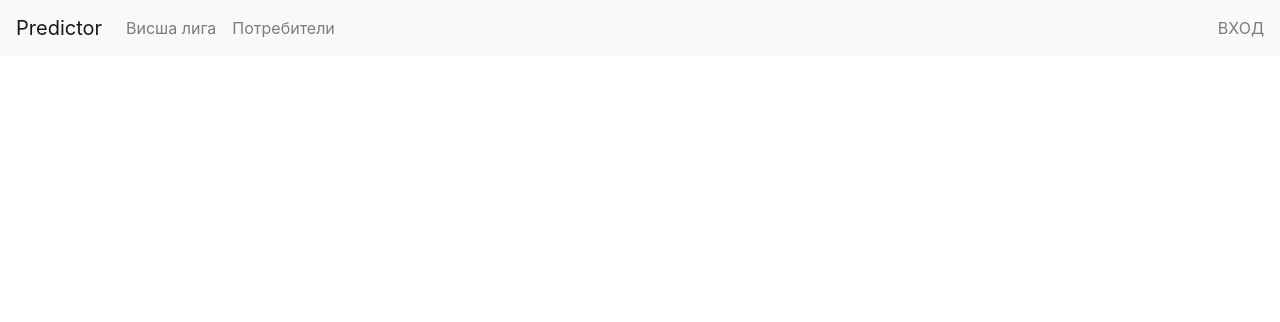
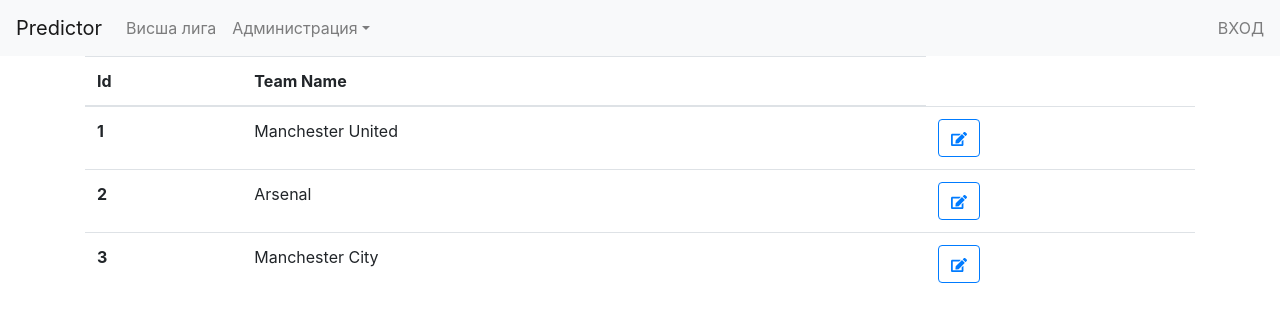
Before and after one commit to AleksandarSt/PredictorApp, a React (Create React App) app in the folder predictor-app/: page /teams in a window 1280 px wide. Shown: the top 322 px of the page. Built offline with nearby package versions, Linux system fonts and the light colour scheme.

Commit message:
Added Teams List and Refactoring

```diff
--- a/predictor-app/src/Routes.js
+++ b/predictor-app/src/Routes.js
@@ -1,14 +1,16 @@
-import React from 'react';
-import { Route, Switch, withRouter } from 'react-router-dom';
+import React from "react";
+import { Route, Switch, withRouter } from "react-router-dom";
 
-import Users from "./components/users/Users";
+import Users from "./components/Users/Users";
+import Teams from "./components/Teams/Teams";
 
 const Routes = () => {
-    console.log('routers')
+  console.log("routers");
   return (
     <Switch>
       <Route path="/premier-league" />
-      <Route path="/users"  component={Users}/>
+      <Route path="/teams" component={Teams} />
+      <Route path="/users" component={Users} />
       <Route path="/" />
     </Switch>
   );
--- /dev/null
+++ b/predictor-app/src/components/Menu/Menu.js
@@ -0,0 +1,58 @@
+import React, { useState } from "react";
+import {
+  Collapse,
+  Navbar,
+  NavbarToggler,
+  NavbarBrand,
+  Nav,
+  NavItem,
+  NavLink,
+  UncontrolledDropdown,
+  DropdownToggle,
+  DropdownMenu,
+  DropdownItem,
+  NavbarText
+} from "reactstrap";
+
+const Menu = props => {
+  const [isOpen, setIsOpen] = useState(false);
+
+  const toggle = () => setIsOpen(!isOpen);
+  console.log("menu");
+  return (
+    <div>
+      <Navbar color="light" light expand="md">
+        <NavbarBrand href="/">Predictor</NavbarBrand>
+        <NavbarToggler onClick={toggle} />
+        <Collapse isOpen={isOpen} navbar>
+          <Nav className="mr-auto" navbar>
+            <NavItem>
+              <NavLink href="/premier-league">Висша лига</NavLink>
+            </NavItem>
+            <UncontrolledDropdown nav inNavbar>
+              <DropdownToggle nav caret>
+                Администрация
+              </DropdownToggle>
+              <DropdownMenu right>
+                <DropdownItem>
+                  <NavItem>
+                    <NavLink href="/users">Потребители</NavLink>
+                  </NavItem>
+                </DropdownItem>
+                <DropdownItem>
+                  <NavItem>
+                    <NavLink href="/teams">Отбори</NavLink>
+                  </NavItem>
+                </DropdownItem>
+              </DropdownMenu>
+            </UncontrolledDropdown>
+            {/*  */}
+          </Nav>
+          <NavbarText>ВХОД</NavbarText>
+        </Collapse>
+      </Navbar>
+    </div>
+  );
+};
+
+export default Menu;
--- /dev/null
+++ b/predictor-app/src/components/Teams/Teams.js
@@ -0,0 +1,74 @@
+import React, { Component } from "react";
+import {
+  Table,
+  Button,
+  Tooltip,
+  Modal,
+  ModalHeader,
+  ModalBody,
+  Form,
+  ModalFooter
+} from "reactstrap";
+import { FaEdit } from "react-icons/fa";
+
+class Teams extends Component {
+  render() {
+    const teams = [
+      {
+        id: 1,
+        teamName: "Manchester United"
+      },
+      {
+        id: 2,
+        teamName: "Arsenal"
+      },
+      {
+        id: 3,
+        teamName: "Manchester City"
+      }
+    ];
+
+    let tableRows = teams.map(team => {
+      return (
+        <tr key={team.id}>
+          <th scope="row">{team.id}</th>
+          <td>{team.teamName}</td>
+          <td>
+            <Button
+              id={"edit_" + team.id}
+              outline
+              color="primary"
+              //onClick={toggle} //.bind(this, user)}
+            >
+              <FaEdit />
+            </Button>
+            {/* <Tooltip
+              placement="top"
+              isOpen={tooltipOpen}
+              toggle={toggle}
+              target={"edit_" + user.id}
+            >
+              Редактирай {user.firstName} {user.lastName}
+            </Tooltip> */}
+          </td>
+        </tr>
+      );
+    });
+
+    return (
+      <>
+        <Table>
+          <thead>
+            <tr>
+              <th>Id</th>
+              <th>Team Name</th>
+            </tr>
+          </thead>
+          <tbody>{tableRows}</tbody>
+        </Table>{" "}
+      </>
+    );
+  }
+}
+
+export default Teams;
--- a/predictor-app/src/components/users/Users.js
+++ b/predictor-app/src/components/Users/Users.js
@@ -6,12 +6,17 @@
   Modal,
   ModalHeader,
   ModalBody,
-  Form
+  Form,
+  ModalFooter
 } from "reactstrap";
 import { FaUserEdit } from "react-icons/fa";
 
 const Users = props => {
   const [hasError, setErrors] = useState(false);
+
+  const [modal, setModal] = useState(false);
+
+  const toggle = () => setModal(!modal);
   //const [users, setUsers] = useState([]);
 
   /* async function fetchData() {
@@ -25,48 +30,6 @@
   useEffect(() => {
     fetchData();
   }, []); */
-
-  const [tooltipOpen, setTooltipOpen] = useState(false);
-  const [openAddModal, setOpenAddModal] = useState(false);
-  const [openEditModal, setOpenEditModal] = useState(false);
-  const [initialized, setInitialized] = useState(false);
-  const [selectedContact, setSelectedContact] = useState({});
-  //const [contacts, setContacts] = useState([]);
-
-  const openModal = () => {
-    setOpenAddModal(true);
-  };
-  const closeModal = () => {
-    setOpenAddModal(false);
-    setOpenEditModal(false);
-    getData();
-  };
-  const cancelAddModal = () => {
-    setOpenAddModal(false);
-  };
-  const editContact = contact => {
-    setSelectedContact(contact);
-    setOpenEditModal(true);
-  };
-  const cancelEditModal = () => {
-    setOpenEditModal(false);
-  };
-  const getData = async () => {
-    /* const response = await getContacts();
-    setContacts(response.data);
-    setInitialized(true); */
-  };
-  /* const deleteSelectedContact = async id => {
-    await deleteContact(id);
-    getData();
-  }; */
-  useEffect(() => {
-    if (!initialized) {
-      getData();
-    }
-  });
-
-  //const toggle = () => setTooltipOpen(!tooltipOpen);
 
   const users = [
     {
@@ -83,28 +46,31 @@
     }
   ];
 
-  let addModal = (
+  /* let addModal = (
     <Modal isOpen={openAddModal}>
       <ModalHeader>Add User</ModalHeader>
       <ModalBody>
         <div>add</div>
       </ModalBody>
     </Modal>
-  );
+  ); */
 
-  let editModal = (
-    <Modal isOpen={openEditModal}>
-      <ModalHeader>Edit User</ModalHeader>
+  /* let editModal = user => (
+    <Modal isOpen={modal} toggle={toggle}>
+      <ModalHeader toggle={toggle}>Edit User</ModalHeader>
       <ModalBody>
-      <Form
-            edit={true}
-            onSave={closeModal.bind(this)}
-            contact={selectedContact}
-            onCancelEdit={cancelEditModal}
-          />
+        <div>{user.firstName}</div>
       </ModalBody>
+      <ModalFooter>
+        <Button color="primary" onClick={toggle}>
+          Do Something
+        </Button>{" "}
+        <Button color="secondary" onClick={toggle}>
+          Cancel
+        </Button>
+      </ModalFooter>
     </Modal>
-  );
+  ); */
 
   let tableRows = users.map(user => {
     return (
@@ -113,11 +79,12 @@
         <td>{user.firstName}</td>
         <td>{user.lastName}</td>
         <td>{user.email}</td>
+        <td>
           <Button
             id={"edit_" + user.id}
             outline
             color="primary"
-          onClick={editContact.bind(this, user)}
+            onClick={toggle} //.bind(this, user)}
           >
             <FaUserEdit />
           </Button>
@@ -129,14 +96,15 @@
         >
           Редактирай {user.firstName} {user.lastName}
         </Tooltip> */}
+        </td>
       </tr>
     );
   });
 
   return (
     <>
-      {addModal}
-      {editModal}
+      {/* {addModal} */}
+      {/* editModal */}
       <Table>
         <thead>
           <tr>
--- a/predictor-app/src/components/menu/Menu.js
+++ /dev/null
@@ -1,44 +0,0 @@
-import React, { useState } from 'react';
-import {
-  Collapse,
-  Navbar,
-  NavbarToggler,
-  NavbarBrand,
-  Nav,
-  NavItem,
-  NavLink,
-  UncontrolledDropdown,
-  DropdownToggle,
-  DropdownMenu,
-  DropdownItem,
-  NavbarText
-} from 'reactstrap';
-
-const Menu = (props) => {
-  const [isOpen, setIsOpen] = useState(false);
-
-  const toggle = () => setIsOpen(!isOpen);
-console.log('menu')
-  return (
-    <div>
-      <Navbar color="light" light expand="md">
-        <NavbarBrand href="/">Predictor</NavbarBrand>
-        <NavbarToggler onClick={toggle} />
-        <Collapse isOpen={isOpen} navbar>
-          <Nav className="mr-auto" navbar>
-            <NavItem>
-              <NavLink href="/premier-league">Висша лига</NavLink>
-            </NavItem>
-            <NavItem>
-              <NavLink href="/users">Потребители</NavLink>
-            </NavItem>
-
-          </Nav>
-          <NavbarText>ВХОД</NavbarText>
-        </Collapse>
-      </Navbar>
-    </div>
-  );
-}
-
-export default Menu;
```
Also changed, not shown: predictor-app/src/App.js (+18 -18 lines), predictor-app/src/containers/Layout/Layout.js (renamed from predictor-app/src/components/layout/Layout.js, +5 -6 lines). Lines whose indentation alone changed are shown as unchanged.
